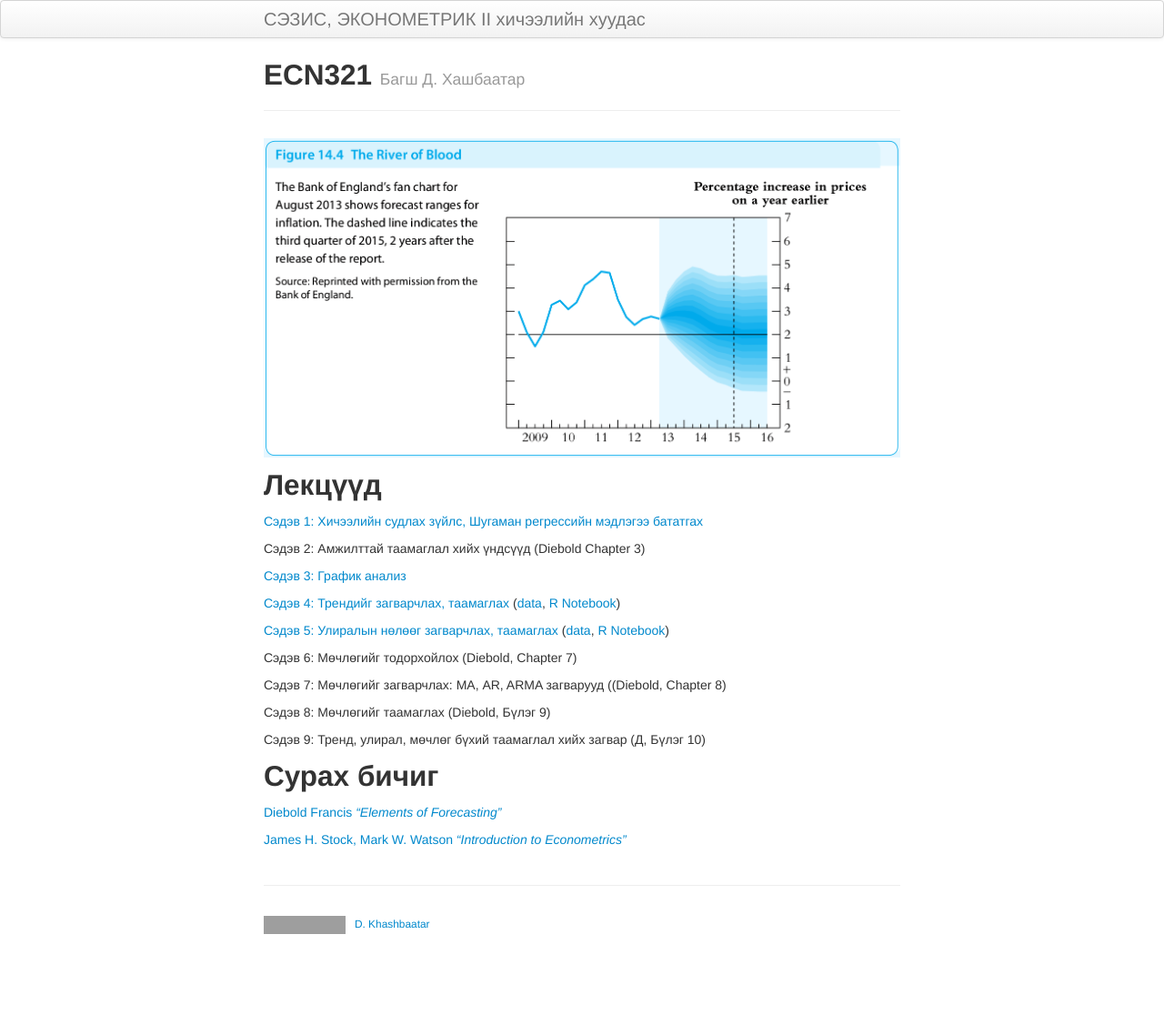
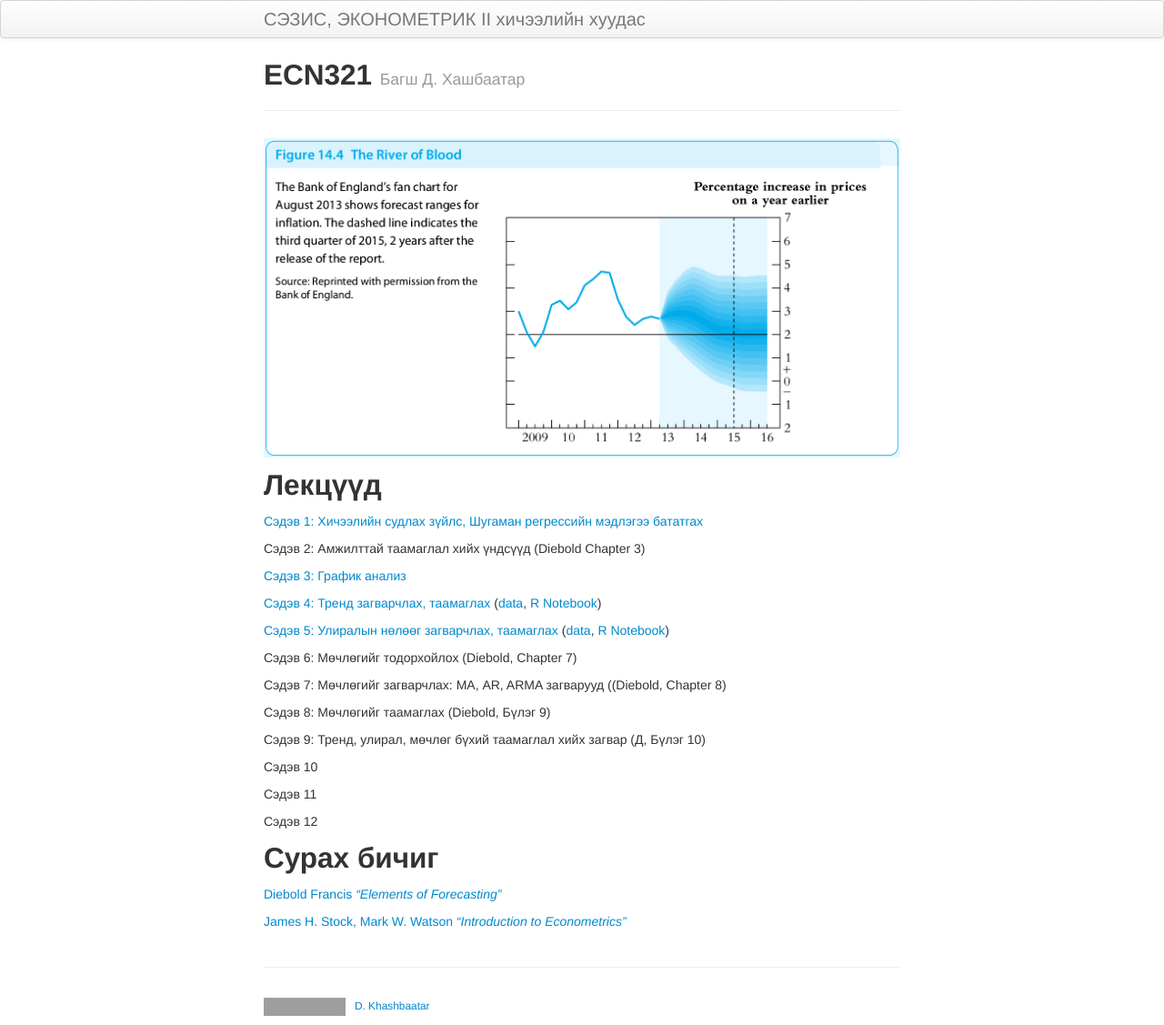
Before and after one commit to Suvd91/ecn321, a Jekyll site: the page built from index.md, in a window 1280 px wide. Shown: the whole page at 91% size. Built offline with Jekyll 4.4.1, drawn with Linux system fonts in a browser that asks for light colours; before the commit the page ends 1037 px from its top, so only the background shows below that; grey boxes are pictures that could not be loaded.

Commit message:
edit index.md

```diff
--- a/index.md
+++ b/index.md
@@ -16,7 +16,7 @@ description:
 
 [Сэдэв 3: График анализ](pages/Lectures/slide2.html)
 
-[Сэдэв 4: Трендийг загварчлах, таамаглах](pages/Lectures/slide3.html) ([data](pages/Lectures/ch5data.Rdata), [R Notebook](pages/Lectures/Notebook1.html))
+[Сэдэв 4: Тренд загварчлах, таамаглах](pages/Lectures/slide3.html) ([data](pages/Lectures/ch5data.Rdata), [R Notebook](pages/Lectures/Notebook1.html))
 
 [Сэдэв 5: Улиралын нөлөөг загварчлах, таамаглах](pages/Lectures/slide4.html) ([data](pages/Lectures/ch6data.Rdata), [R Notebook](pages/Lectures/Notebook2.html))
 
@@ -28,6 +28,12 @@ description:
 
 Сэдэв 9: Тренд, улирал, мөчлөг бүхий таамаглал хийх загвар (Д, Бүлэг 10)
 
+Сэдэв 10
+
+Сэдэв 11
+
+Сэдэв 12
+
 ## Сурах бичиг
 
 [Diebold Francis *"Elements of Forecasting"*](https://www.sas.upenn.edu/~fdiebold/Textbooks.html)
```
